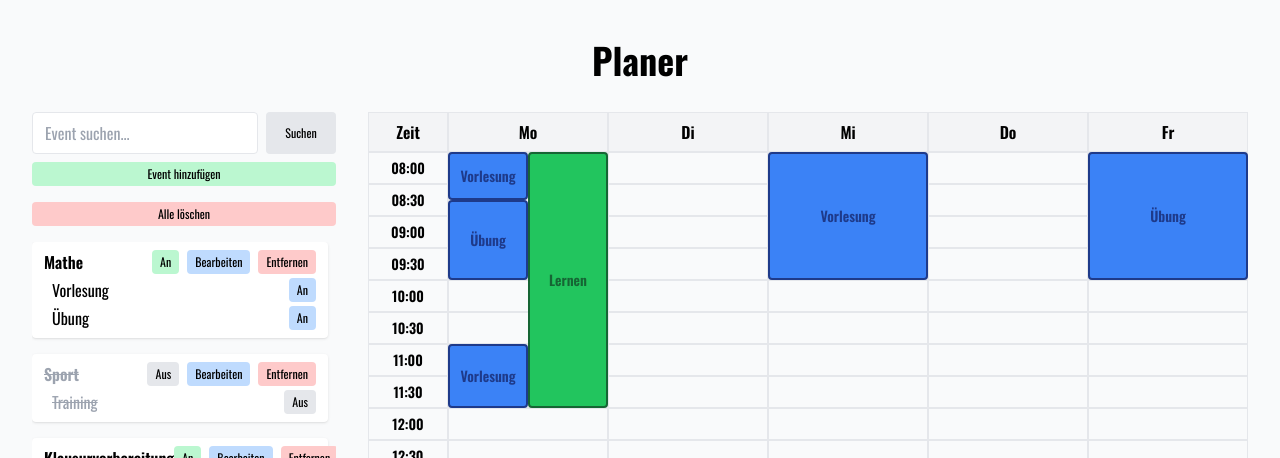
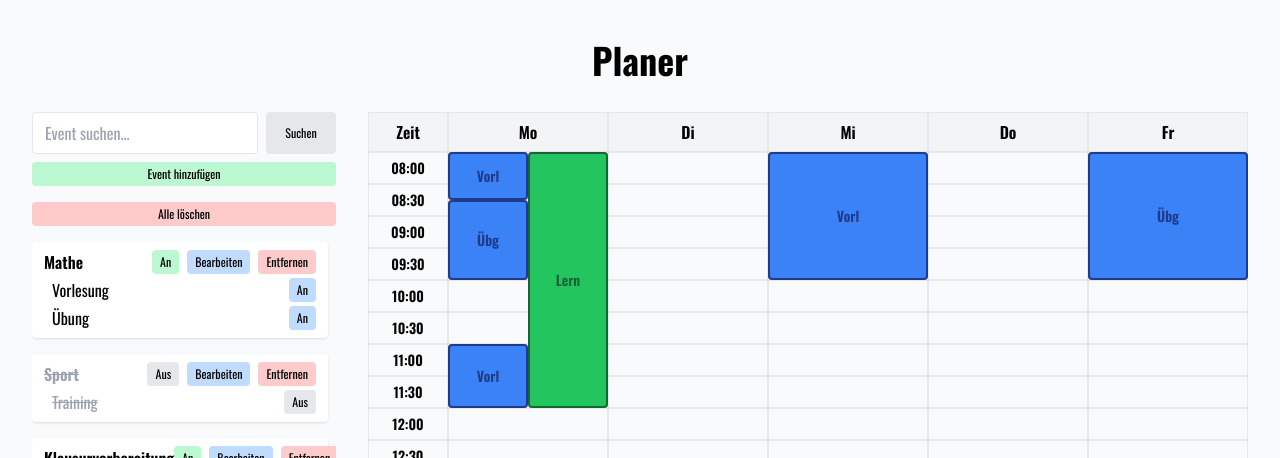
Before and after one commit to to-typ/stineultras-page, a Next.js app: page /planer in a window 1280 px wide. Shown: the top 458 px of the page. Built offline with nearby package versions, Linux system fonts and the light colour scheme.

Commit message:
Update page.tsx

```diff
--- a/src/app/planer/page.tsx
+++ b/src/app/planer/page.tsx
@@ -24,11 +24,13 @@ enum Visibility {
 export type Event = {
     id: number;
     name: string;
+    shortname: string;
     active: Visibility;
     bgcolor: string;
     textcolor: string;
     events: {
         name: string;
+        shortname: string;
         active: Visibility;
         dates: {
             day: string;
@@ -39,28 +41,28 @@ export type Event = {
 };
 
 const dummyEvents: Event[] = [
-    { id: 1, name: "Mathe", active: Visibility.Visible, bgcolor: "#3b82f6", textcolor: "#1e3a8a",
+    { id: 1, name: "Mathe", shortname: "Math", active: Visibility.Visible, bgcolor: "#3b82f6", textcolor: "#1e3a8a",
         events: [
-        {name: "Vorlesung", dates: [
+        {name: "Vorlesung", shortname: "Vorl", dates: [
             {day: "Mo", start: "8:00", end: "8:45"},
             {day: "Mo", start: "11:00", end: "12:00"},
             {day: "Mi", start: "8:00", end: "10:00"}],
         active: Visibility.Visible},
-        {name: "Übung", dates: [
+        {name: "Übung", shortname: "Übg", dates: [
             {day: "Fr", start: "8:00", end: "10:00"},
             {day: "Mo", start: "8:45", end: "10:00"}],
         active: Visibility.Visible}
     ]},
-    { id: 2, name: "Sport", active: Visibility.Hidden, bgcolor: "#ef4444", textcolor: "#7f1d1d",
+    { id: 2, name: "Sport", shortname: "Sport", active: Visibility.Hidden, bgcolor: "#ef4444", textcolor: "#7f1d1d",
         events: [
-        {name: "Training", dates: [
+        {name: "Training", shortname: "Train", dates: [
             {day: "Di", start: "14:00", end: "16:00"},
             {day: "Do", start: "14:00", end: "16:00"}],
         active: Visibility.Hidden}
     ]},
-    { id: 3, name: "Klausurvorbereitung", active: Visibility.Visible, bgcolor: "#22c55e", textcolor: "#166534",
+    { id: 3, name: "Klausurvorbereitung", shortname: "Klausur", active: Visibility.Visible, bgcolor: "#22c55e", textcolor: "#166534",
         events: [
-        {name: "Lernen", dates: [
+        {name: "Lernen", shortname: "Lern", dates: [
             {day: "Mo", start: "8:00", end: "12:00"}],
         active: Visibility.Visible}
     ]},
@@ -112,11 +114,13 @@ export default function Planer() {
         const newEvent: Event = {
             id: Math.max(...events.map(e => e.id), 0) + 1,
             name: newEventName,
+            shortname: newEventName.length > 10 ? newEventName.slice(0, 10) + "..." : newEventName,
             active: Visibility.Visible,
             bgcolor: newEventColor,
             textcolor: textColor,
             events: newEventDates.map(d => ({
                 name: d.type,
+                shortname: newEventName.length > 10 ? newEventName.slice(0, 10) + "..." : newEventName,
                 active: Visibility.Visible,
                 dates: [{
                     day: d.day,
@@ -210,6 +214,7 @@ export default function Planer() {
                     textcolor: textColor,
                     events: editingEventDates.map(d => ({
                         name: d.type,
+                        shortname: editingEventName.length > 10 ? editingEventName.slice(0, 10) + "..." : editingEventName,
                         active: Visibility.Visible,
                         dates: [{day: d.day, start: d.start, end: d.end}]
                     }))
@@ -283,7 +288,7 @@ export default function Planer() {
                 .flatMap(subEv =>
                     subEv.dates.map(d => ({
                         id: ev.id,
-                        text: subEv.name,
+                        text: subEv.shortname,
                         day: d.day,
                         start: d.start,
                         end: d.end,
@@ -335,12 +340,14 @@ export default function Planer() {
                                                 {
                                                     id: ev.veranstaltung.id,
                                                     name: ev.veranstaltung.name,
+                                                    shortname: ev.veranstaltung.stineName,
                                                     active: Visibility.Visible,
                                                     bgcolor: '#a5b4fc',
                                                     textcolor: '#1e3a8a',
                                                     events: [
                                                         {
                                                             name: ev.veranstaltung.name,
+                                                            shortname: ev.veranstaltung.stineName,
                                                             active: Visibility.Visible,
                                                             dates: [
                                                                 {
```
